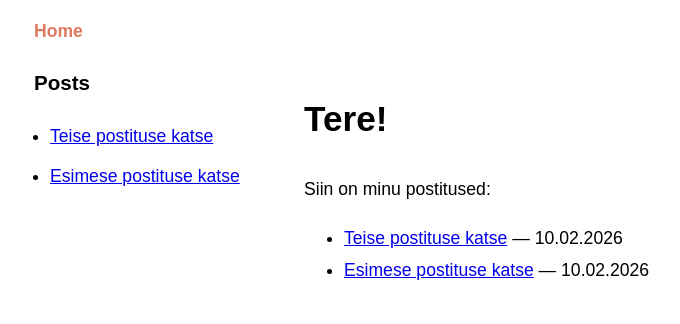
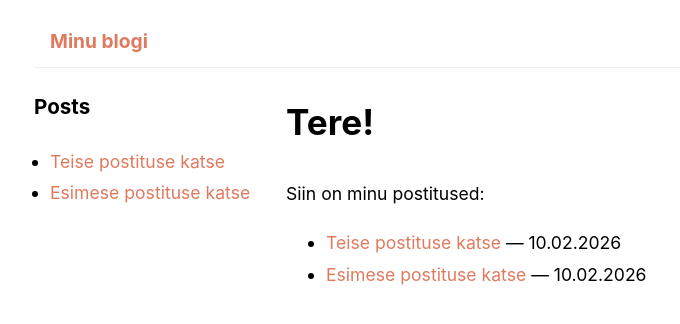
Before and after one commit to akseltalvoja/aksel.ee, a Jekyll site: the page built from index.md, in a window 1280 px wide. Shown: the top 324 px of the page, without its empty margins (156-836 px from the left). Built offline with Jekyll 4.4.1, drawn with Linux system fonts in a browser that asks for light colours.

Commit message:
Update layout and CSS, fix mobile burger menu

```diff
--- /dev/null
+++ b/Gemfile
@@ -0,0 +1,3 @@
+source "https://rubygems.org"
+
+gem "jekyll"
--- a/_layouts/default.html
+++ b/_layouts/default.html
@@ -3,127 +3,19 @@
 <head>
   <meta charset="UTF-8">
   <meta name="viewport" content="width=device-width, initial-scale=1">
-  <title>{{ page.title }}</title>
-  <style>
-    body {
-      font-family: sans-serif;
-      max-width: 900px;
-      margin: auto;
-      padding: 1rem;
-      font-size: 1.1rem;
-      line-height: 1.8;
-    }
-
-    /* Navigation */
-    nav {
-      display: flex;
-      justify-content: space-between;
-      align-items: center;
-      margin-bottom: 1rem;
-    }
-
-    nav a {
-      text-decoration: none;
-      color: #e07a5f;
-      font-weight: bold;
-      font-size: 1.1rem;
-    }
-
-    nav a:hover {
-      text-decoration: underline;
-    }
-
-    #burger {
-      font-size: 1.5rem;
-      background: none;
-      border: none;
-      cursor: pointer;
-      display: none; /* hidden on desktop */
-    }
-
-    #container {
-      display: flex;
-      flex-wrap: wrap;
-      gap: 20px;
-      position: relative;
-    }
-
-    /* Sidebar */
-    aside {
-      flex: 1 1 200px;
-      min-width: 200px;
-      max-width: 250px;
-      transition: transform 0.3s ease;
-    }
-
-    aside h3 {
-      margin-top: 0;
-    }
-
-    aside ul {
-      padding-left: 1rem;
-      list-style: disc;
-    }
-
-    aside li {
-      margin-bottom: 0.5rem;
-    }
-
-    main {
-      flex: 3 1 400px;
-      min-width: 250px;
-    }
-
-    main img {
-      max-width: 100%;
-      height: auto;
-      display: block;
-      margin: 1rem 0;
-    }
-
-    /* Mobile styles */
-    @media (max-width: 700px) {
-      #burger {
-        display: block;
-      }
-
-      #container {
-        flex-direction: column;
-      }
-
-      aside {
-        position: absolute;
-        top: 60px; /* space for nav */
-        left: 0;
-        width: 80%;
-        max-width: 300px;
-        background: #fff;
-        padding: 1rem;
-        box-shadow: 2px 0 5px rgba(0,0,0,0.2);
-        transform: translateX(-110%);
-        z-index: 10;
-      }
-
-      aside.open {
-        transform: translateX(0);
-      }
-
-      main {
-        width: 100%;
-      }
-    }
-  </style>
+  <title>{{ page.title }} | {{ site.title }}</title>
+  <link rel="stylesheet" href="{{ '/assets/css/style.css' | relative_url }}">
 </head>
 <body>
-  <!-- Navigation -->
-  <nav>
-    <a href="{{ '/' | relative_url }}">Home</a>
-    <button id="burger" aria-label="Toggle posts menu">☰</button>
-  </nav>
 
-  <!-- Main container -->
-  <div id="container">
-    <!-- Sidebar -->
+  <header class="nav">
+    <a href="{{ '/' | relative_url }}" class="logo">{{ site.title }}</a>
+    <button id="burger" aria-label="Toggle menu">☰</button>
+  </header>
+
+  <div class="layout">
+
+    <!-- Sidebar always exists -->
     <aside id="sidebar">
       <h3>Posts</h3>
       <ul>
--- /dev/null
+++ b/assets/css/style.css
@@ -0,0 +1,126 @@
+/* Base */
+
+body {
+  font-family: -apple-system, BlinkMacSystemFont, sans-serif;
+  max-width: 900px;
+  margin: auto;
+  padding: 1rem;
+  font-size: 1.1rem;
+  line-height: 1.8;
+}
+
+a {
+  text-decoration: none;
+  color: #e07a5f;
+}
+
+a:hover {
+  text-decoration: underline;
+}
+
+/* Navigation */
+
+.nav {
+  display: flex;               /* make items inline */
+  justify-content: space-between; /* logo left, burger right */
+  align-items: center;
+  position: sticky;
+  top: 0;
+  background: white;
+  z-index: 1100;
+  padding: 0.5rem 1rem;        /* add horizontal padding */
+  border-bottom: 1px solid #eee;
+}
+
+.logo {
+  font-weight: bold;
+  font-size: 1.2rem;
+}
+
+#burger {
+  font-size: 1.5rem;
+  background: none;
+  border: none;
+  cursor: pointer;
+  display: none;
+}
+
+/* Layout */
+
+.layout {
+  display: flex;
+  gap: 2rem;
+}
+
+aside {
+  width: 220px;          /* desktop width */
+  flex-shrink: 0;
+}
+
+aside ul {
+  padding-left: 1rem;
+}
+
+main {
+  flex: 1;
+}
+
+img {
+  max-width: 100%;
+  height: auto;
+  margin: 1rem 0;
+}
+
+/* Hide sidebar on post pages */
+.layout.post-page aside {
+  display: none;
+}
+
+.layout.post-page main {
+  width: 100%;
+}
+
+.post {
+  max-width: 700px;
+  margin: 2rem auto;
+}
+
+/* Mobile */
+
+#overlay {
+  display: block;
+}
+
+@media (max-width: 700px) {
+
+  #burger {
+    display: block;
+  }
+
+  .layout {
+    flex-direction: column;
+  }
+
+  aside {
+    position: fixed;
+    top: 60px;             /* space for header */
+    left: -110%;           /* hide offscreen */
+    width: 75%;
+    max-width: 300px;
+    height: calc(100vh - 60px);
+    background: white;
+    padding: 2rem 1rem;
+    box-shadow: 2px 0 15px rgba(0,0,0,0.15);
+    transition: left 0.3s ease;
+    z-index: 1000;
+  }
+
+  aside.open {
+    left: 0;               /* slide in */
+  }
+
+  main {
+    width: 100%;
+    min-width: 0;
+  }
+}
```
Also changed, not shown: other parts of _layouts/default.html (+4 -3 lines), _layouts/post.html (added, +19 -0 lines), Gemfile.lock (added), 7 other files.
